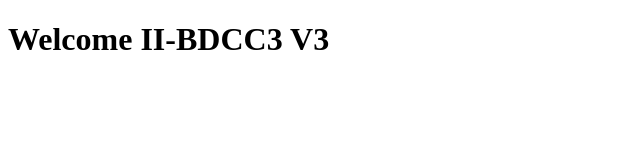
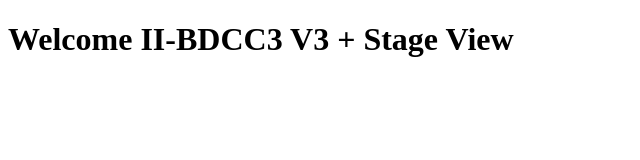
Before and after one commit to AnassSSG/TP4-jenkins, a plain HTML site: page index.html in a window 1280 px wide. Shown: the whole page, without its empty margins (0-640 px from the left). Drawn offline with Linux system fonts and the light colour scheme.

Commit message:
Add files via upload

```diff
--- a/index.html
+++ b/index.html
@@ -6,6 +6,6 @@
     <title>Document tp2</title>
   </head>
   <body>
-    <h1>Welcome II-BDCC3 V3</h1>
+    <h1>Welcome II-BDCC3 V3 + Stage View</h1>
   </body>
 </html>
```
